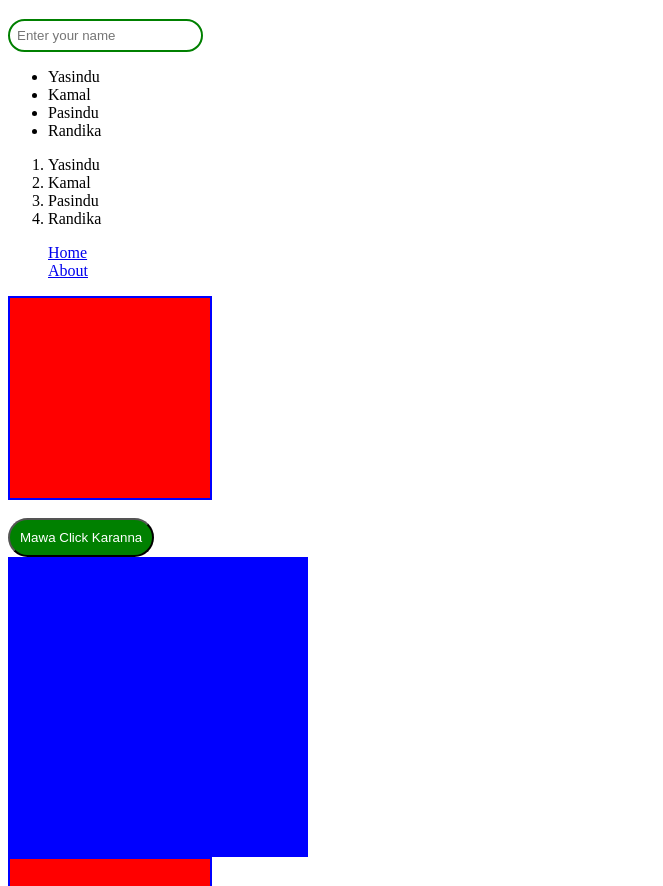
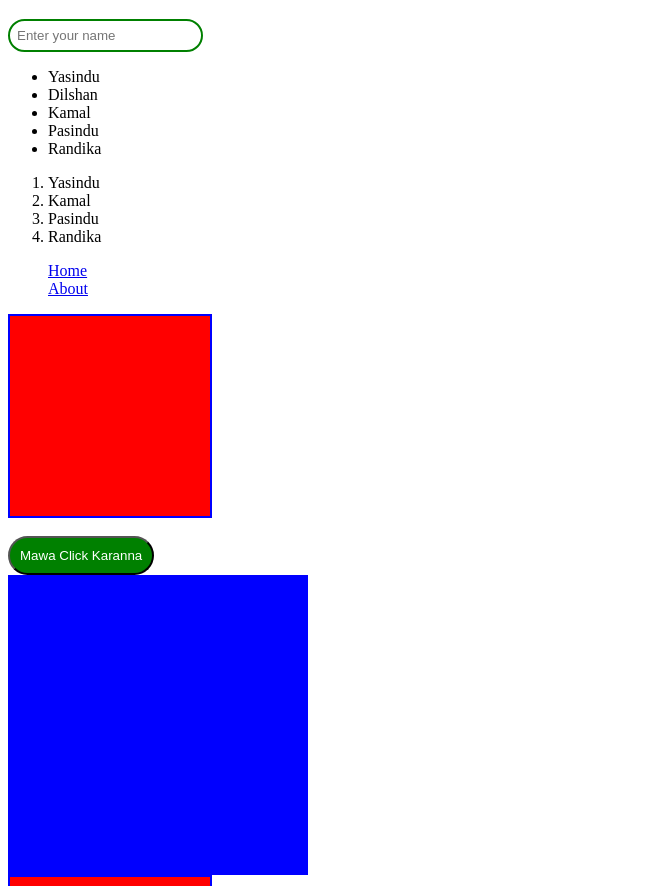
Before and after one commit to tharakidilshara/basic_html, a plain HTML site: page thari.html in a window 1280 px wide. Shown: the part 931-1817 px from the top of the page, without its empty margins (0-663 px from the left). Drawn offline with Linux system fonts and the light colour scheme.

Commit message:
added dilshan

```diff
--- a/thari.html
+++ b/thari.html
@@ -56,6 +56,7 @@
     <div>
         <ul>
             <li>Yasindu</li>
+            <li>Dilshan</li>
             <li>Kamal</li>
             <li>Pasindu</li>
             <li>Randika</li>
```
